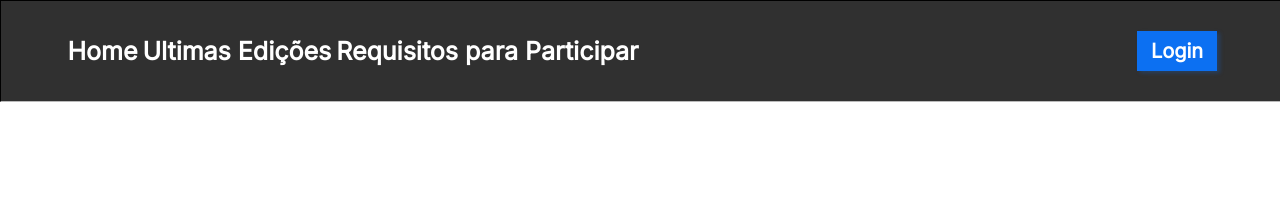
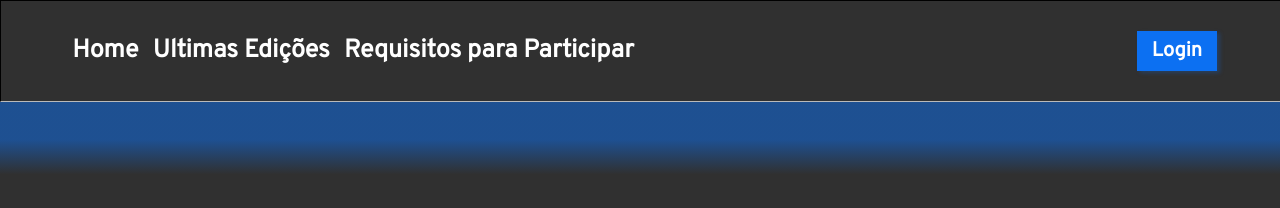
Before and after one commit to Moonxuh/bootcamp-dnc, a plain HTML site: page index.html in a window 1280 px wide. Drawn offline with Linux system fonts and the light colour scheme.

Commit message:
Consertando background

```diff
--- a/estilo.css
+++ b/estilo.css
@@ -1,10 +1,10 @@
-@import url('https://fonts.googleapis.com/css2?family= Inter:wght@100;400 & display=swap') ;
+@import url('https://fonts.googleapis.com/css2?family= Overpass :wght@100;400 & display=swap');
 
     body{
         margin: 0px; /* Margem externa dos componentes */
         padding: 0px; /* Margem interna dos componentes */
 
-        background: linear-gradient (180deg, rgba(12, 112, 242, 0.5) 19.91%, rgba (12, 112, 242, 0) 24.84%), #303030;
+        background:linear-gradient(180deg , rgba(12, 112, 242, 0.5) 19.91%, rgba(12, 112, 242, 0) 24.84%),  #303030;
         background-repeat: no-repeat;
     }
 
@@ -30,7 +30,7 @@
     }
 
     #principal div a {
-        font-family: 'Inter';
+        font-family: 'Overpass';
         font-size: 25px;
         font-weight: 600;
         color:white;
@@ -49,11 +49,11 @@
         height: 40px;
         width: 80px;
 
-        font-family: 'Inter';
+        font-family: 'Overpass';
         font-size: 20px;
         font-weight: 600;
         color: white;
 
         box-shadow: 3px 2px 4px rgba(12, 112,242,0.25);
         cursor: pointer;
-        }
+    }
--- a/index.html
+++ b/index.html
@@ -1,15 +1,15 @@
 <!DOCTYPE html>
 <html lang="pt-br">
 <head>
+    <link rel="stylesheet" href="estilo.css">
     <meta charset="UTF-8">
     <meta http-equiv="X-UA-Compatible" content="IE=edge">
     <meta name="viewport" content="width=device-width, initial-scale=1.0">
     <title>Bootcamp DNC</title>
-    <link rel="stylesheet" href="estilo.css">
 </head>
 <body>
     <nav id="principal">
-        <div ID="menu">
+        <div id="menu">
             <a href="">Home</a>
             <a href="">Ultimas Edições</a>
             <a href="">Requisitos para Participar</a>
```
